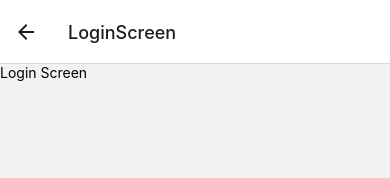
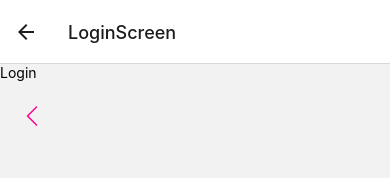
Before and after one commit to zaynjameelabbas/Streets-Of, a React Native app: screen /LoginScreen in a window 390 px wide. Shown: the top 178 px of the page. Built offline with nearby package versions, Linux system fonts and the light colour scheme.

Commit message:
Add back btn

```diff
--- a/components/styles/styles.js
+++ b/components/styles/styles.js
@@ -94,5 +94,13 @@ export const styles = StyleSheet.create({
       paddingHorizontal: 10,
       fontSize: 16,
       fontWeight: '600',
+    },
+
+    // Back Button
+    backBtn: {
+      position: 'absolute',
+      top: 40,
+      left: 20,
+      zIndex: 1,
     }
 });
--- a/screens/loginScreen.js
+++ b/screens/loginScreen.js
@@ -1,13 +1,26 @@
 import { StatusBar } from 'expo-status-bar';
 import { Pressable, StyleSheet, Text, View, Image, TouchableOpacity } from 'react-native';
 import { styles } from '../components/styles/styles.js';
-
+import { BsChevronLeft } from "react-icons/bs";
+import { useNavigation } from '@react-navigation/native';
 const googleIcon = require('../assets/googleIcon.png');
 
 export default function LoginScreen() {
+
+    const navigation = useNavigation();
+
+    const handleBackPress = () => {
+        navigation.navigate('WelcomeScreen');
+    };
+
     return (
         <View>
-            <Text>Login Screen</Text>
+            <TouchableOpacity style={styles.backBtn} onPress={handleBackPress}>
+                <BsChevronLeft size={24} color="#FF0092" />
+            </TouchableOpacity>
+
+            <Text>Login</Text>
+
         </View>
     );
 }
```
